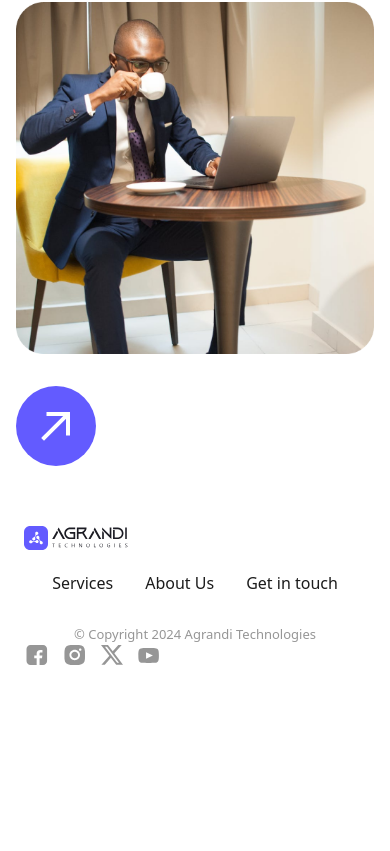
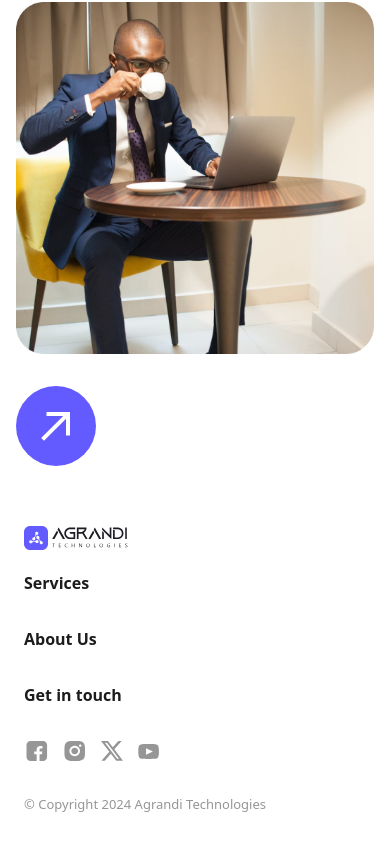
Before and after one commit to OladipoOmotosho/agrandi, a Next.js app: page / in a window 390 px wide. Shown: the part 3281-4132 px from the top of the page. Before the commit the page ends 4070 px from the top, so only its background shows below. Built offline with nearby package versions, Linux system fonts and the light colour scheme.

Commit message:
landing page almost done

```diff
--- a/components/Footer/page.tsx
+++ b/components/Footer/page.tsx
@@ -1,3 +1,4 @@
+"use client";
 import { colors } from "../../utils";
 import { contact, about, ServiceLink } from "./links";
 import styles from "./Footer.module.css";
@@ -8,11 +9,15 @@ import facebook from "../../public/assets/icons/Facebook.svg";
 import insta from "../../public/assets/icons/insta.svg";
 import x from "../../public/assets/icons/x.svg";
 import youtube from "../../public/assets/icons/youtube.svg";
+import useScreenSize from "../../utils/useScreenSize";
 
 const Footer = () => {
+  const { isMobile, isTablet, isDesktop } = useScreenSize();
+  const isDesktopOrTablet = isTablet || !isMobile;
+
   return (
     <div
-      className="md:flex md:justify-between items-start md:px-[140px] px-[24px] md:pt-[40px] pt-[60px] pb-[122px] md:pb-[56px]"
+      className="md:flex md:justify-between items-start md:px-[140px] px-[24px] md:pt-[40px] pt-[60px] pb-14 lg:pb-[122px] md:pb-[56px]"
       style={{ backgroundColor: colors.white }}
     >
       <div>
@@ -27,14 +32,14 @@ const Footer = () => {
           />
         </p>
       </div>
-      <div className="flex flex-col gap-[30px] items-center">
-        <div className="flex flex-row gap-8">
+      <div className="flex flex-col gap-[30px] lg:items-center">
+        <div className="flex flex-col lg:flex-row gap-8">
           <div>
             {ServiceLink.map((link, index) => (
               <Link key={index} href={link.link}>
                 <p
                   key={index}
-                  className={`text-base font-normal cursor-pointer`}
+                  className={`text-base font-semibold lg:font-normal cursor-pointer`}
                   style={{ color: colors.black2 }}
                 >
                   {link.text}
@@ -48,7 +53,7 @@ const Footer = () => {
               <Link key={index} href={link.link}>
                 <p
                   key={index}
-                  className={`text-base font-normal cursor-pointer `}
+                  className={`text-base font-semibold lg:font-normal cursor-pointer `}
                   style={{ color: colors.black2 }}
                 >
                   {link.text}
@@ -61,7 +66,7 @@ const Footer = () => {
               <Link key={index} href={link.link}>
                 <p
                   key={index}
-                  className={`text-base font-normal cursor-pointer `}
+                  className={`text-base font-semibold lg:font-normal cursor-pointer `}
                   style={{ color: colors.black2 }}
                 >
                   {link.text}
@@ -70,20 +75,30 @@ const Footer = () => {
             ))}
           </div>
         </div>
+        {isDesktop && (
           <p
             className={"font-normal text-[13px] leading-[18px]"}
             style={{ color: colors.gray7 }}
           >
             © Copyright 2024 Agrandi Technologies
           </p>
+        )}
       </div>
 
-      <div className="flex flex-row items-center gap-3">
+      <div className="flex flex-row items-center gap-3 my-8">
         <Image src={facebook} alt="image" />
         <Image src={insta} alt="image" />
         <Image src={x} alt="image" />
         <Image src={youtube} alt="image" />
       </div>
+      {!isDesktop && (
+        <p
+          className={"font-normal text-[13px] leading-[18px]"}
+          style={{ color: colors.gray7 }}
+        >
+          © Copyright 2024 Agrandi Technologies
+        </p>
+      )}
     </div>
   );
 };
```
Lines whose indentation alone changed are shown as unchanged.
